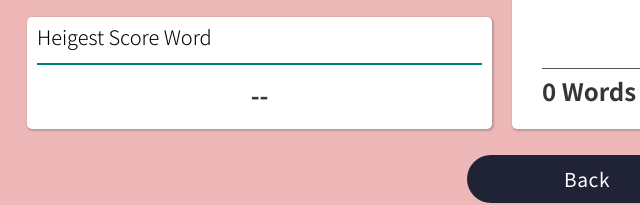
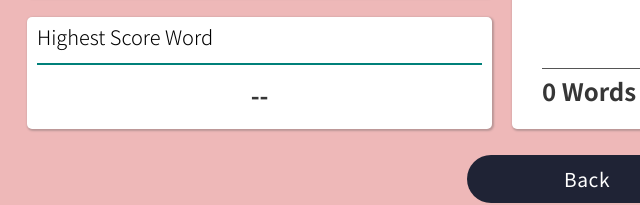
Before and after one commit to cp293900/scrabble, a plain HTML site: page statistics.html in a window 1280 px wide. Shown: the part 513-718 px from the top of the page, 53-693 px from the left. Drawn offline with nearby package versions, Linux system fonts and the light colour scheme.

Commit message:
fix: typo "Highest " not "Heigest

```diff
--- a/statistics.html
+++ b/statistics.html
@@ -45,7 +45,7 @@
                     </div>
                     <div class="row">
                         <div class="col box box-heigest">
-                            <div class="title">Heigest Score Word</div>
+                            <div class="title">Highest Score Word</div>
                             <div class="content">--</div>
                         </div>
                     </div>
```
